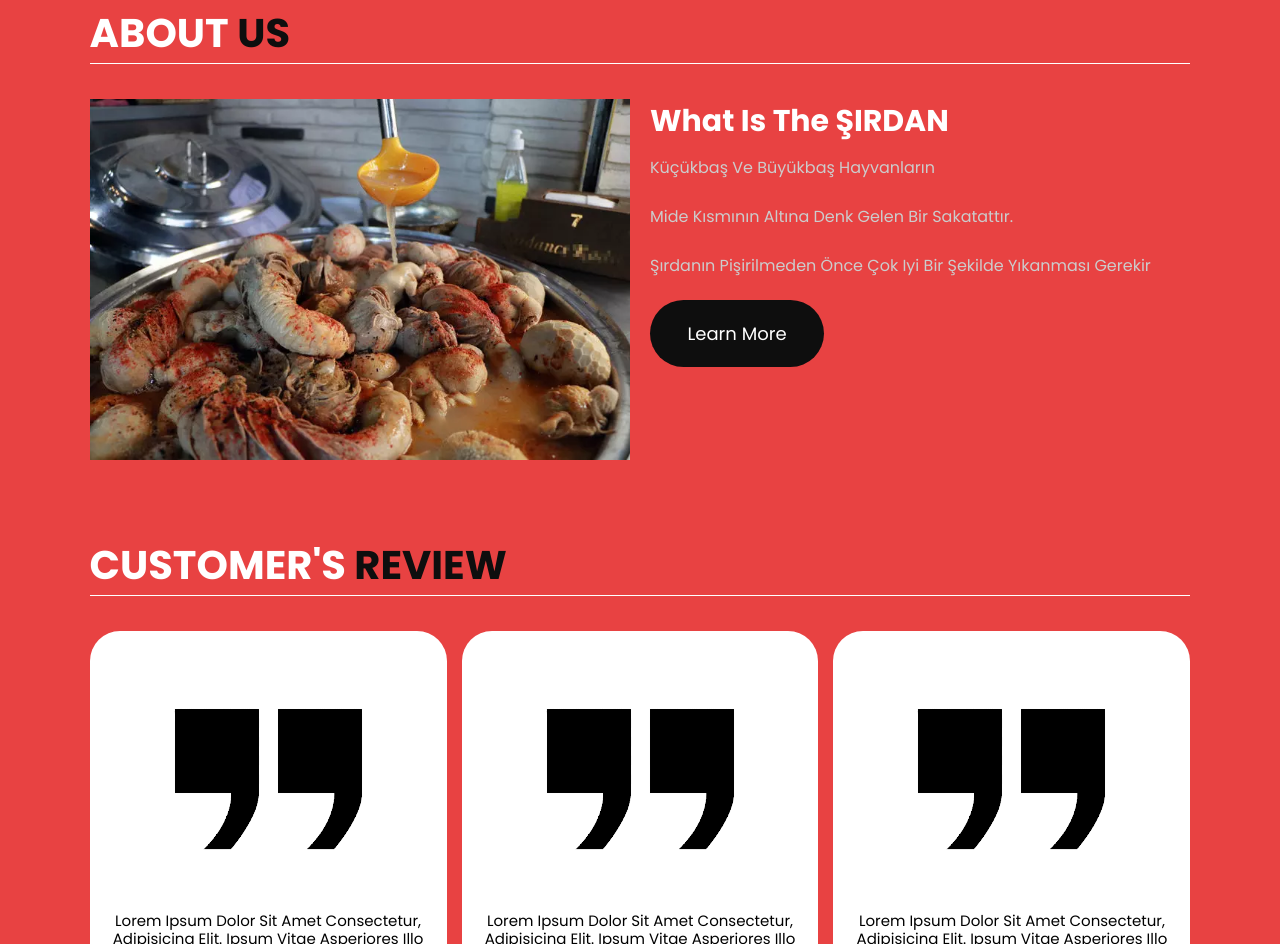
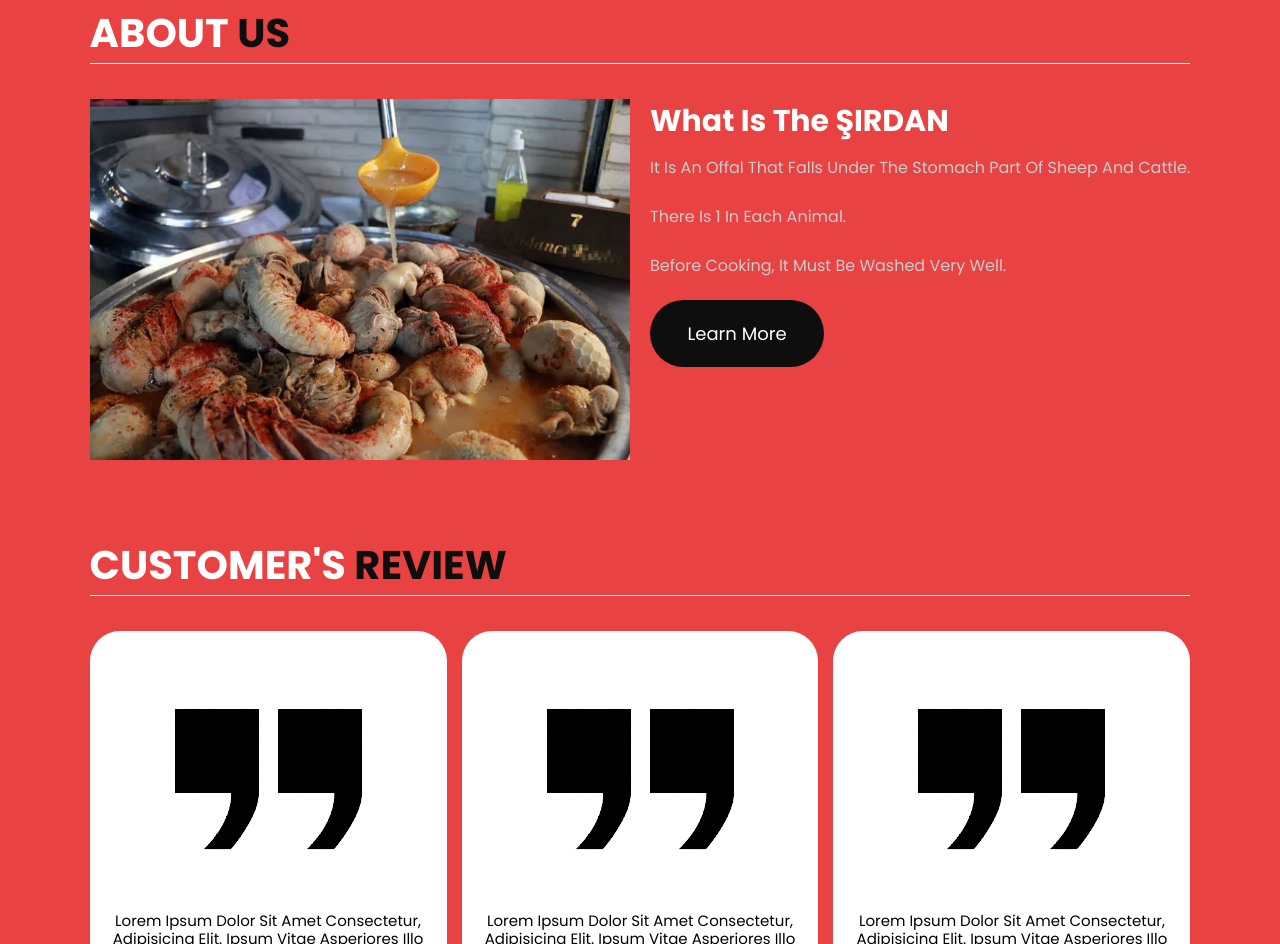
Before and after one commit to yusufyilmaz2023/motherhandrestoran, a plain HTML site: page index.html in a window 1280 px wide. Shown: the part 2264-3208 px from the top of the page. Drawn offline with Linux system fonts and the light colour scheme; a web font is replaced by a local one.

```diff
--- a/index.html
+++ b/index.html
@@ -227,9 +227,9 @@
         </div>
         <div class="content">
           <h3>what is the ŞIRDAN</h3>
-          <p>Küçükbaş ve Büyükbaş hayvanların</p>
-          <p>Mide Kısmının altına denk gelen bir sakatattır.</p>
-          <p>Şırdanın pişirilmeden önce çok iyi bir şekilde yıkanması gerekir</p>
+          <p>It is an offal that falls under the stomach part of sheep and cattle. </p>
+          <p>There is 1 in each animal.</p>
+          <p>Before cooking, it must be washed very well.</p>
           <a href="#" class="btn">learn more</a>
         </div>
       </div>
```
Also changed, not shown: 2 other files.
